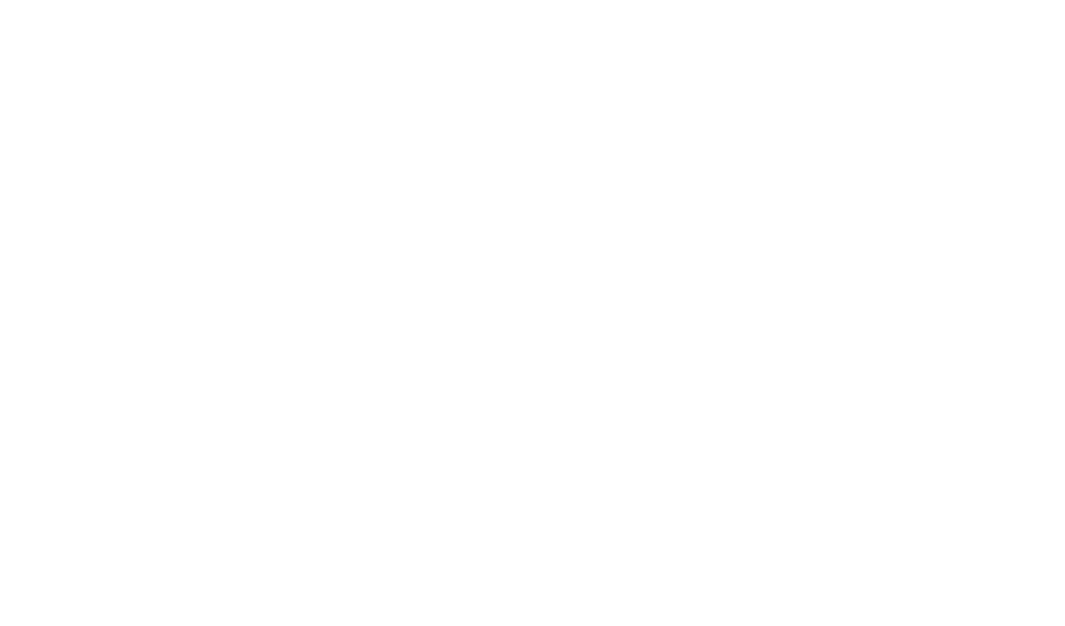
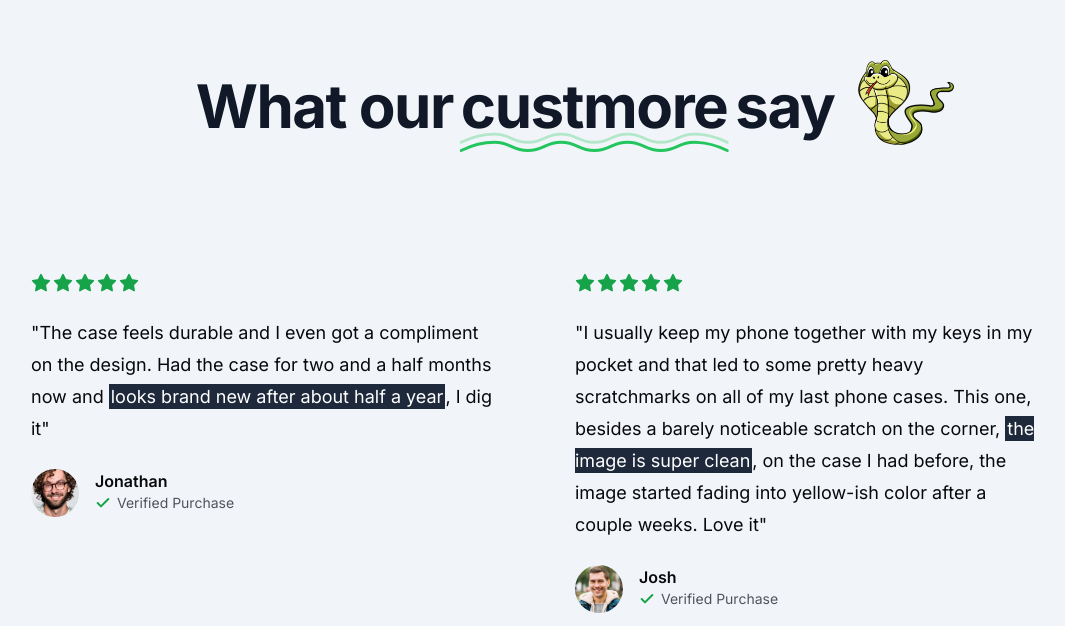
Before and after one commit to AliMoradpour/caseCobra-next-e-commerce-, a Next.js app: page / in a window 1280 px wide. Shown: the part 1074-1700 px from the top of the page, without its empty margins (65-1130 px from the left). Before the commit the page ends 1038 px from the top, so only its background shows below. Built offline with nearby package versions, Linux system fonts and the light colour scheme; no server answers.

Commit message:
add some reviews to page

```diff
--- a/package.json
+++ b/package.json
@@ -14,6 +14,7 @@
     "@radix-ui/react-slot": "^1.0.2",
     "class-variance-authority": "^0.7.0",
     "clsx": "^2.1.1",
+    "framer-motion": "^11.2.6",
     "lucide-react": "^0.378.0",
     "next": "14.2.3",
     "react": "^18",
--- a/src/app/page.tsx
+++ b/src/app/page.tsx
@@ -1,5 +1,7 @@
 import MaxWidthWrapper from "@/components/MaxWidthWrapper";
 import Phone from "@/components/Phone";
+import Reviews from "@/components/Reviews";
+import { Icons } from "@/components/icons";
 import { Check, Star } from "lucide-react";
 
 export default function Home() {
@@ -103,6 +105,105 @@
           </div>
         </MaxWidthWrapper>
       </section>
+
+      {/* value proposition section */}
+      <section className="bg-slate-100 py-24">
+        <MaxWidthWrapper className="flex flex-col items-center gap-16 sm:gap-32">
+          <div className="flex flex-col lg:flex-row items-center gap-4 sm:gap-6">
+            <h2 className="order-1 mt-2 tracking-tight text-center text-balance !leading-tight font-bold text-5xl md:text-6xl text-gray-900">
+              What our
+              <span className="relative px-2">
+                custmore
+                <Icons.underline className="hidden sm:block pointer-events-none absolute inset-x-0 -bottom-6 text-green-500" />
+              </span>
+              say
+            </h2>
+            <img src="/snake-2.png" className="w-24 order-0 lg:order-2" />
+          </div>
+
+          <div className="mx-auto grid max-w-2xl grid-cols-1 px-4 lg:mx-0 lg:max-w-none lg:grid-cols-2 gap-y-16">
+            {/* first user review */}
+            <div className="flex flex-auto flex-col gap-4 lg:pr-8 xl:pr-20">
+              <div className="flex gap-0.5 mb-2">
+                <Star className="h-5 w-5 text-green-600 fill-green-600" />
+                <Star className="h-5 w-5 text-green-600 fill-green-600" />
+                <Star className="h-5 w-5 text-green-600 fill-green-600" />
+                <Star className="h-5 w-5 text-green-600 fill-green-600" />
+                <Star className="h-5 w-5 text-green-600 fill-green-600" />
+              </div>
+
+              <div className="text-lg leading-8">
+                <p>
+                  "The case feels durable and I even got a compliment on the
+                  design. Had the case for two and a half months now and{" "}
+                  <span className="p-0.5 bg-slate-800 text-white">
+                    looks brand new after about half a year
+                  </span>
+                  , I dig it"
+                </p>
+              </div>
+
+              <div className="flex gap-4 mt-2">
+                <img
+                  className="rounded-full h-12 w-12 object-cover"
+                  src="/users/user-1.png"
+                />
+                <div className="flex flex-col">
+                  <p className="font-semibold">Jonathan</p>
+                  <div className="flex gap-1.5 items-center text-zinc-600">
+                    <Check className="h-4 w-4 stroke-[3px] text-green-600" />
+                    <p className="text-sm">Verified Purchase</p>
+                  </div>
+                </div>
+              </div>
+            </div>
+
+            {/* second user review */}
+            <div className="flex flex-auto flex-col gap-4 lg:pr-8 xl:pr-20">
+              <div className="flex gap-0.5 mb-2">
+                <Star className="h-5 w-5 text-green-600 fill-green-600" />
+                <Star className="h-5 w-5 text-green-600 fill-green-600" />
+                <Star className="h-5 w-5 text-green-600 fill-green-600" />
+                <Star className="h-5 w-5 text-green-600 fill-green-600" />
+                <Star className="h-5 w-5 text-green-600 fill-green-600" />
+              </div>
+
+              <div className="text-lg leading-8">
+                <p>
+                  "I usually keep my phone together with my keys in my pocket
+                  and that led to some pretty heavy scratchmarks on all of my
+                  last phone cases. This one, besides a barely noticeable
+                  scratch on the corner,{" "}
+                  <span className="p-0.5 bg-slate-800 text-white">
+                    the image is super clean
+                  </span>
+                  , on the case I had before, the image started fading into
+                  yellow-ish color after a couple weeks. Love it"
+                </p>
+              </div>
+
+              <div className="flex gap-4 mt-2">
+                <img
+                  className="rounded-full h-12 w-12 object-cover"
+                  src="/users/user-4.jpg"
+                />
+                <div className="flex flex-col">
+                  <p className="font-semibold">Josh</p>
+                  <div className="flex gap-1.5 items-center text-zinc-600">
+                    <Check className="h-4 w-4 stroke-[3px] text-green-600" />
+                    <p className="text-sm">Verified Purchase</p>
+                  </div>
+                </div>
+              </div>
+            </div>
+          </div>
+        </MaxWidthWrapper>
+
+        <div className="pt-16">
+          <Reviews />
+        </div>
+
+      </section>
     </main>
   );
 }
--- /dev/null
+++ b/src/components/Reviews.tsx
@@ -0,0 +1,31 @@
+"use client";
+
+import { useRef } from "react";
+import MaxWidthWrapper from "./MaxWidthWrapper";
+
+const ReviewGrid = () => {
+  const containerRef = useRef<HTMLDivElement | null>(null);
+
+  return (
+    <div
+      ref={containerRef}
+      className="relative -mx-4 mt-16 grid h-[49rem] max-h-[150vh] grid-cols-1 items-start gap-8 overflow-hidden px-4 sm:mt-20 md:grid-cols-2 lg:grid-cols-3
+    "></div>
+  );
+};
+
+const Reviews = () => {
+  return (
+    <MaxWidthWrapper className="relative max-w-5xl">
+      <img
+        aria-hidden="true"
+        src="/what-people-are-buying.png"
+        className="absolute select-none hidden xl:block -left-32 top-1/3"
+      />
+
+      <ReviewGrid />
+    </MaxWidthWrapper>
+  );
+};
+
+export default Reviews;
--- /dev/null
+++ b/src/components/icons.tsx
@@ -0,0 +1,20 @@
+import { LucideProps } from "lucide-react";
+
+export const Icons = {
+  underline: (props: LucideProps) => (
+    <svg {...props} viewBox="0 0 687 155">
+      <g
+        stroke="currentColor"
+        strokeWidth="7"
+        fill="none"
+        fillRule="evenodd"
+        strokeLinecap="round"
+        strokeLinejoin="round">
+        <path
+          d="M20 98c27-13.3333333 54-20 81-20 40.5 0 40.5 20 81 20s40.626917-20 81-20 40.123083 20 80.5 20 40.5-20 81-20 40.5 20 81 20 40.626917-20 81-20c26.915389 0 53.748722 6.6666667 80.5 20"
+          opacity=".3"></path>
+        <path d="M20 118c27-13.3333333 54-20 81-20 40.5 0 40.5 20 81 20s40.626917-20 81-20 40.123083 20 80.5 20 40.5-20 81-20 40.5 20 81 20 40.626917-20 81-20c26.915389 0 53.748722 6.6666667 80.5 20"></path>
+      </g>
+    </svg>
+  ),
+};
```
Also changed, not shown: 1 other file (tests, documents, lock files or other folders).
